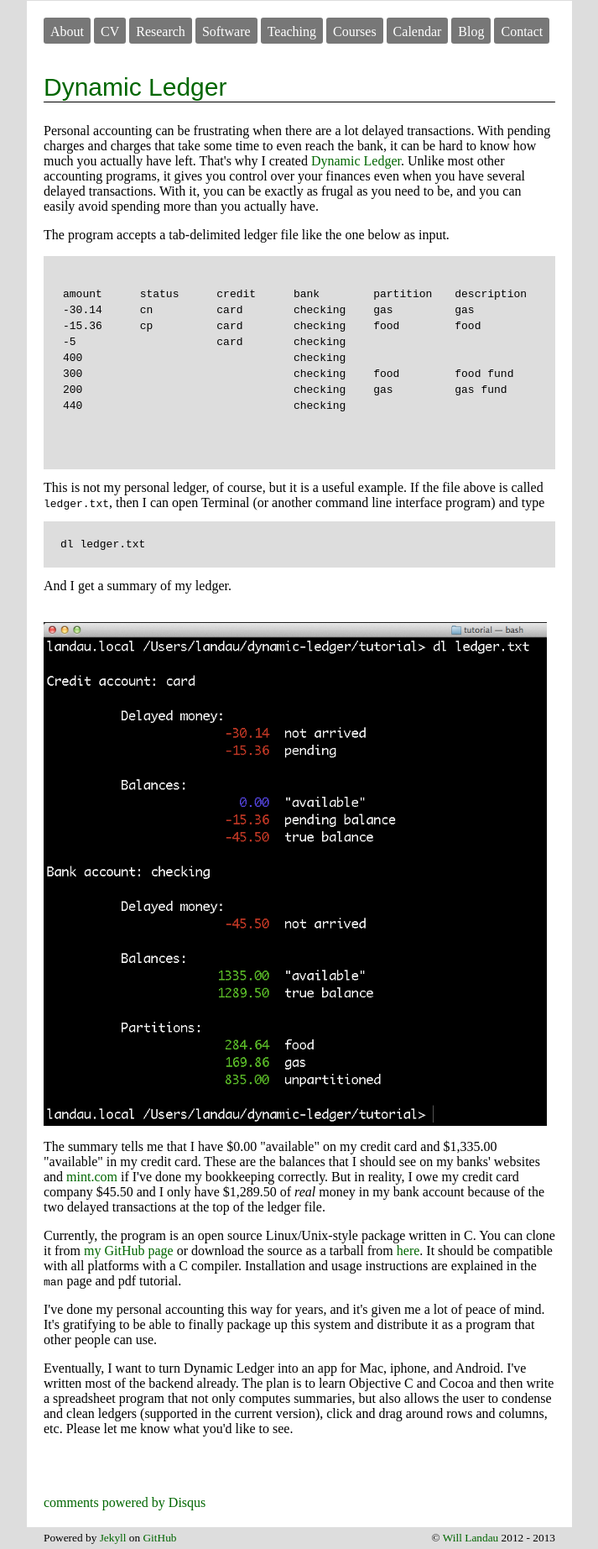
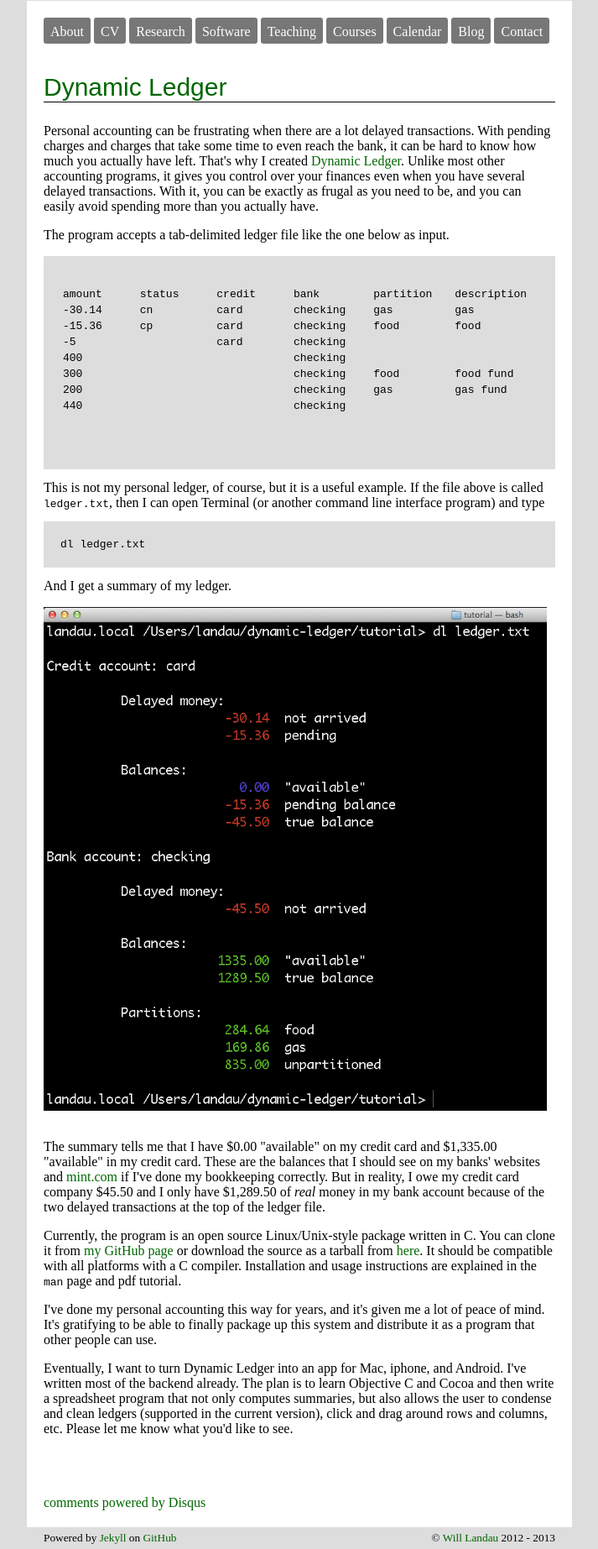
Before and after one commit to wlandau/wlandau.github.io, a Jekyll site: the page built from _posts/2013-12-21-Dynamic-Ledger.html, in a window 1280 px wide. Shown: the whole page at 84% size, without its empty margins (283-996 px from the left). Built offline with Jekyll 4.4.1, drawn with Linux system fonts in a browser that asks for light colours; nearby versions of some CDN libraries; comment, search, counter and statistics services are not loaded.

Commit message:
editing post

```diff
--- a/_posts/2013-12-21-Dynamic-Ledger.html
+++ b/_posts/2013-12-21-Dynamic-Ledger.html
@@ -99,9 +99,10 @@
 dl ledger.txt
 </pre></code>
 
-And I get a summary of my ledger.</p><br/>
+And I get a summary of my ledger.</p>
 
-<img align="middle" src="{{page.root}}img/dynamic-ledger.png" height="600px" width="600px"/><br/>
+<img align="middle" src="{{page.root}}img/dynamic-ledger.png" height="600px" width="600px"/>
+<br/><br/>
 
 <p>
 The summary tells me that I have $0.00 "available" on my credit card and $1,335.00
```
